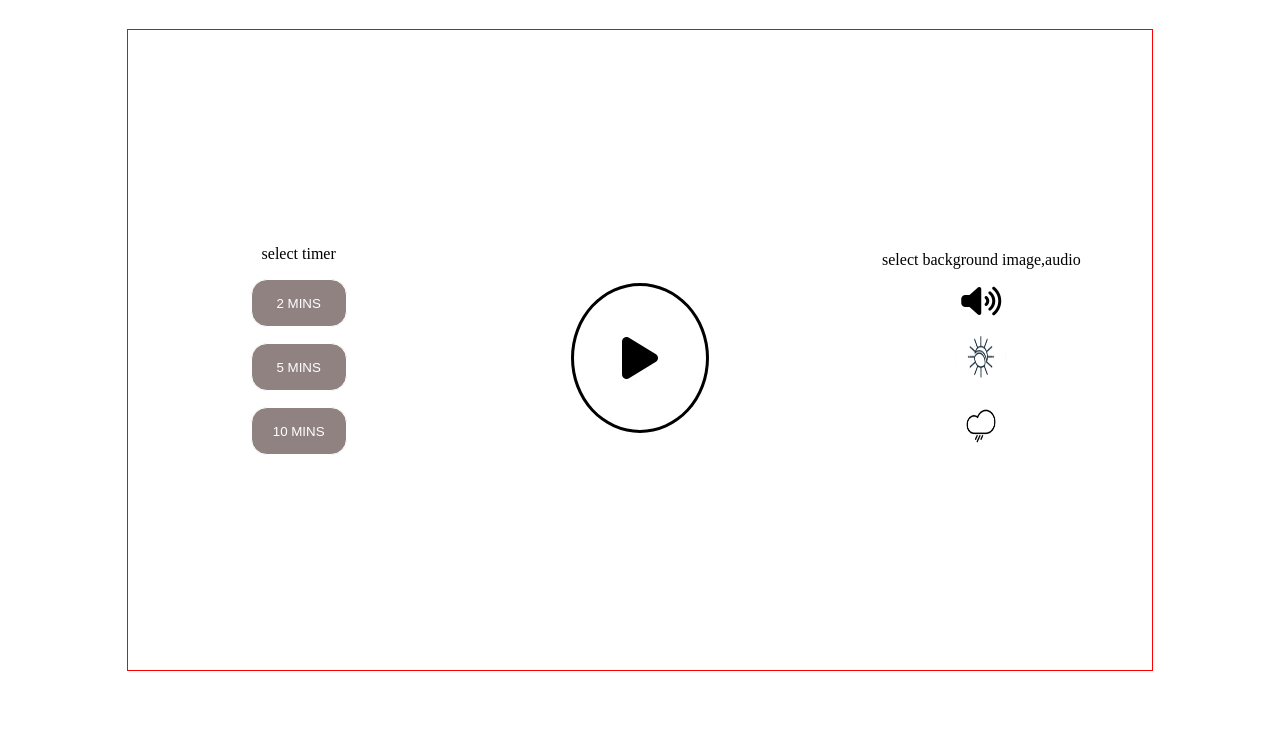
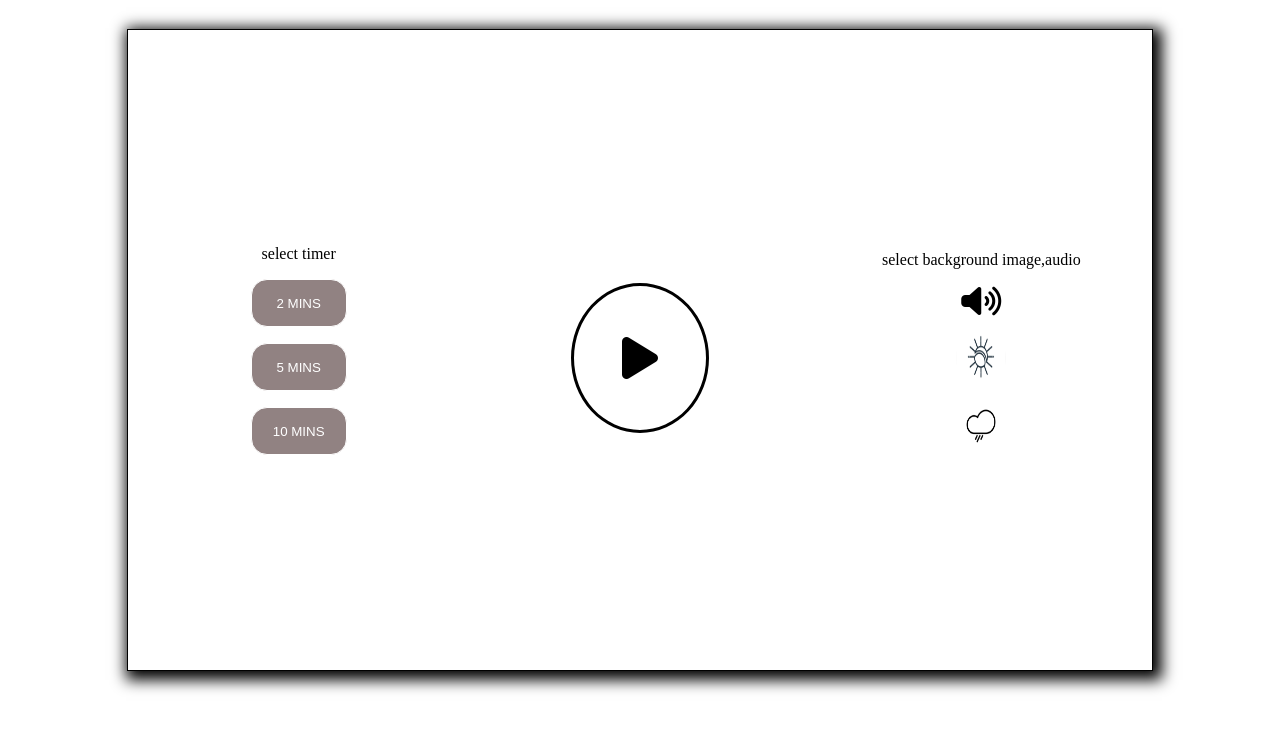
Before and after one commit to Sridhar7670/Meditation-App, a plain HTML site: page index.html in a window 1280 px wide. Both pictures are taken after a click on the button "OK". Shown: the part 61-792 px from the top of the page. Drawn offline with Linux system fonts and the light colour scheme.

Commit message:
Update style.css
chnaged some visibilities

```diff
--- a/style.css
+++ b/style.css
@@ -16,7 +16,8 @@
     grid-template-columns: 1fr 1fr 1fr;
     width: 80vw;
     height: 80vh;
-    border: 1px solid red;
+    border: 1px solid black;
+    box-shadow: 4px 4px 14px 5px;
     margin: 2rem auto;
     background-size: cover;
 }
```
